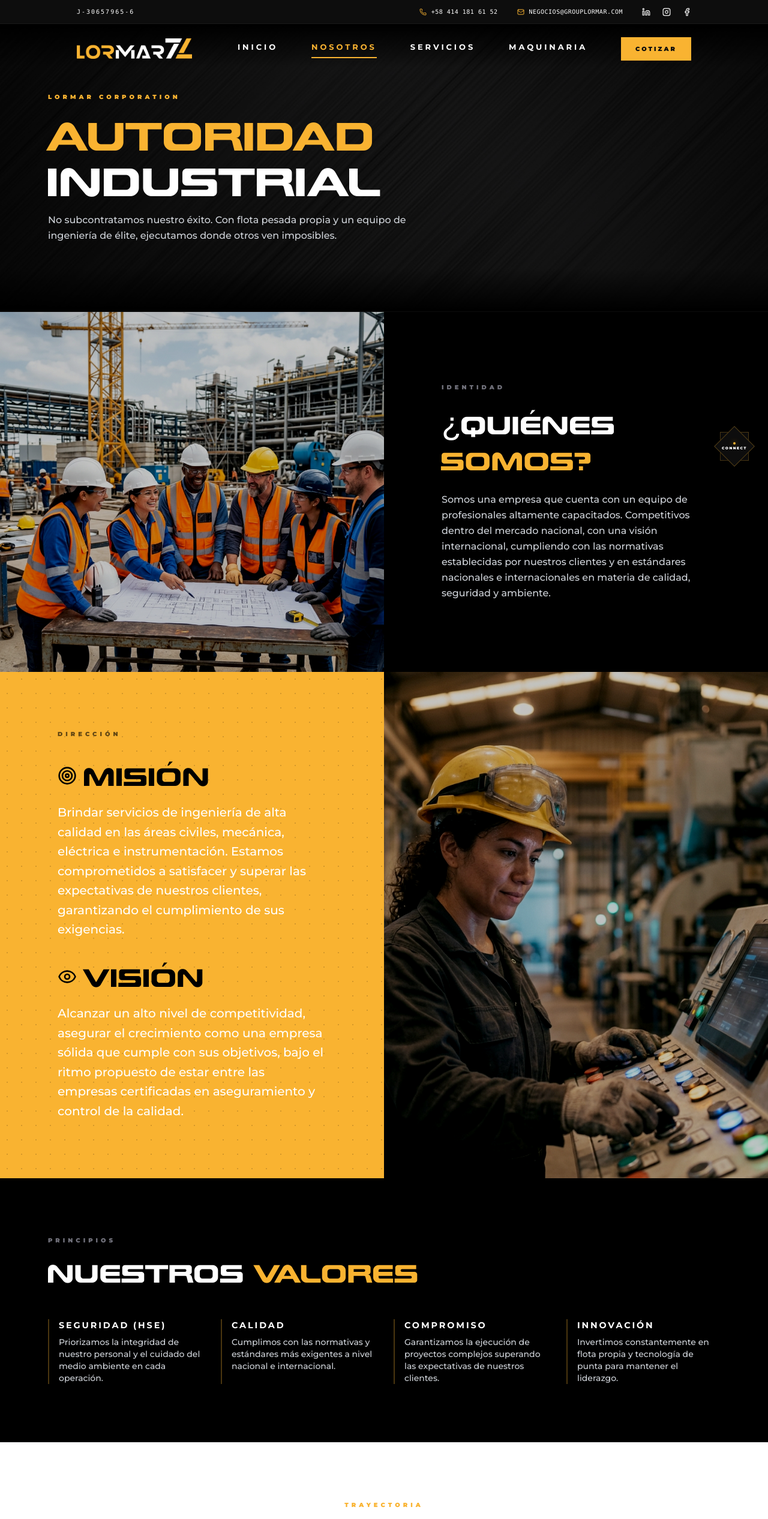
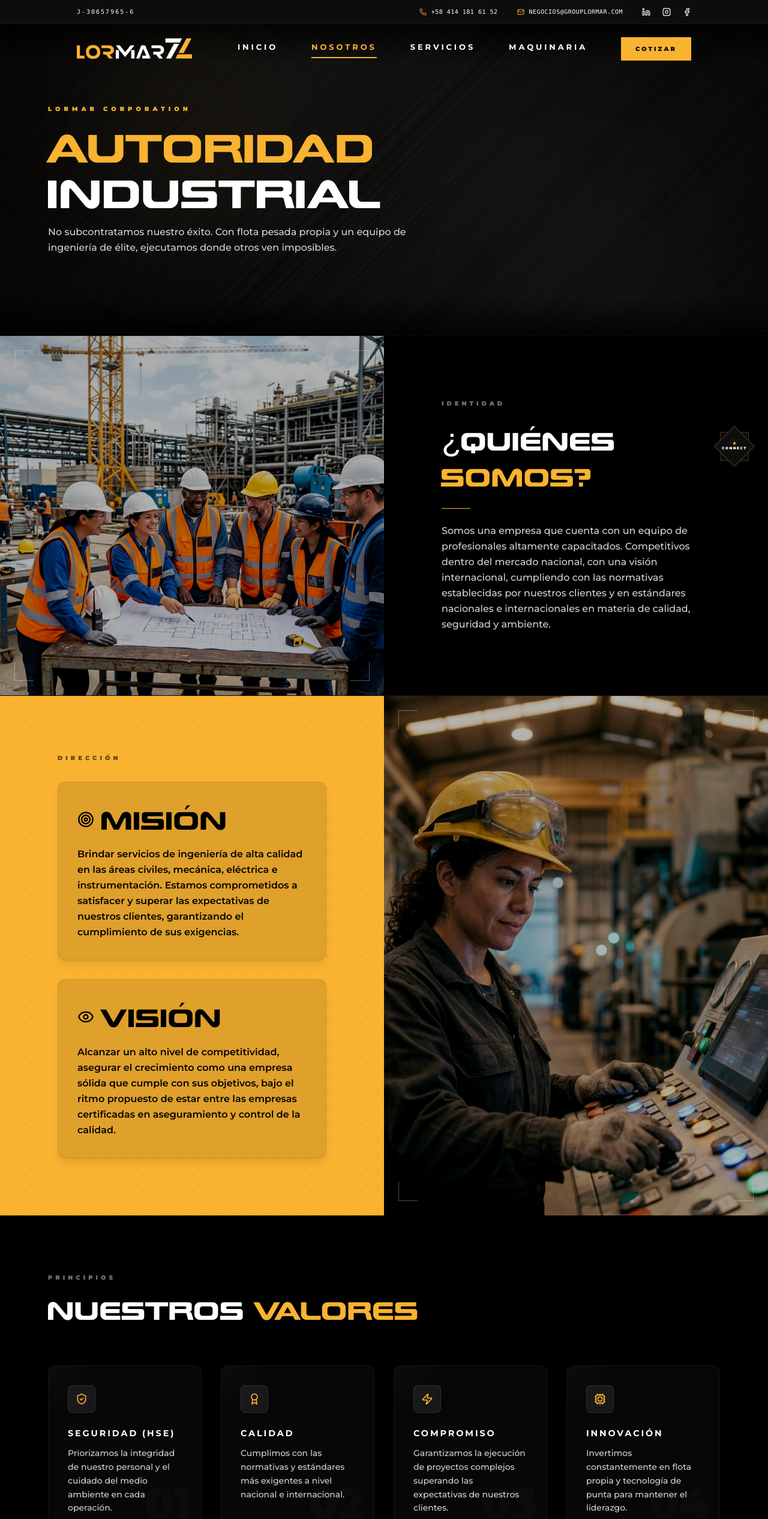
Before and after one commit to alfredv88/grouplormar, a Next.js app: page /nosotros in a window 1280 px wide. Shown: the top 2532 px of the page at 60% size. Built offline with nearby package versions, Linux system fonts and the light colour scheme.

Commit message:
style: elevate entire Nosotros page styling with premium industrial UI details

```diff
--- a/src/app/nosotros/page.tsx
+++ b/src/app/nosotros/page.tsx
@@ -1,23 +1,64 @@
 'use client';
 
 import Image from 'next/image';
-import { Target, Eye } from 'lucide-react';
+import { motion } from 'framer-motion';
+import { Target, Eye, ShieldCheck, Award, Zap, Cpu } from 'lucide-react';
 import ComplianceHSE from '@/components/nosotros/ComplianceHSE';
 import TimelineSection from '@/components/nosotros/TimelineSection';
 
-export default function NosotrosPage() {
 const values = [
-    { name: "SEGURIDAD (HSE)", desc: "Priorizamos la integridad de nuestro personal y el cuidado del medio ambiente en cada operación." },
-    { name: "CALIDAD", desc: "Cumplimos con las normativas y estándares más exigentes a nivel nacional e internacional." },
-    { name: "COMPROMISO", desc: "Garantizamos la ejecución de proyectos complejos superando las expectativas de nuestros clientes." },
-    { name: "INNOVACIÓN", desc: "Invertimos constantemente en flota propia y tecnología de punta para mantener el liderazgo." }
+  {
+    name: "SEGURIDAD (HSE)",
+    desc: "Priorizamos la integridad de nuestro personal y el cuidado del medio ambiente en cada operación.",
+    num: "01",
+    icon: ShieldCheck
+  },
+  {
+    name: "CALIDAD",
+    desc: "Cumplimos con las normativas y estándares más exigentes a nivel nacional e internacional.",
+    num: "02",
+    icon: Award
+  },
+  {
+    name: "COMPROMISO",
+    desc: "Garantizamos la ejecución de proyectos complejos superando las expectativas de nuestros clientes.",
+    num: "03",
+    icon: Zap
+  },
+  {
+    name: "INNOVACIÓN",
+    desc: "Invertimos constantemente en flota propia y tecnología de punta para mantener el liderazgo.",
+    num: "04",
+    icon: Cpu
+  }
 ];
 
+function TechnicalDivider() {
+  return (
+    <div className="relative w-full flex items-center justify-center py-8 bg-black">
+      <div className="absolute left-0 right-0 h-[1px] bg-gradient-to-r from-transparent via-white/10 to-transparent" />
+      <div className="absolute left-1/2 -translate-x-1/2 w-64 h-[1px] bg-gradient-to-r from-transparent via-[#F9B331]/30 to-transparent" />
+      {/* Central technical HUD diamond */}
+      <div className="relative z-10 w-2.5 h-2.5 rotate-45 border border-[#F9B331] bg-black flex items-center justify-center shadow-[0_0_10px_rgba(249,179,49,0.3)]">
+        <div className="w-0.5 h-0.5 bg-[#F9B331]" />
+      </div>
+    </div>
+  );
+}
+
+export default function NosotrosPage() {
   return (
     <main className="bg-black text-white min-h-screen">
-      {/* Hero de Entrada */}
-      <section className="h-[60vh] flex flex-col justify-center relative bg-black border-b border-white/5">
-        <div className="absolute inset-0 z-0 opacity-40">
+
+      {/* Hero de Entrada Cinematográfico */}
+      <section className="h-[65vh] flex flex-col justify-center relative bg-black border-b border-white/5 overflow-hidden">
+        {/* Parallax Background Texture with smooth continuous slow pulse */}
+        <motion.div
+          initial={{ scale: 1.05, opacity: 0.3 }}
+          animate={{ scale: 1.08, opacity: 0.4 }}
+          transition={{ repeat: Infinity, repeatType: 'reverse', duration: 12, ease: 'easeInOut' }}
+          className="absolute inset-0 z-0"
+        >
           <div
             className="w-full h-full"
             style={{
@@ -28,105 +69,231 @@ export default function NosotrosPage() {
               WebkitMaskImage: 'linear-gradient(to bottom, transparent, black 15%, black 85%, transparent)'
             }}
           />
-        </div>
+        </motion.div>
+
+        {/* Ambient mesh glow gradients */}
+        <div className="absolute top-1/3 left-1/4 -translate-x-1/2 -translate-y-1/2 w-[350px] h-[350px] rounded-full bg-[#F9B331]/5 blur-[120px] pointer-events-none" />
+        <div className="absolute bottom-1/4 right-1/4 translate-x-1/2 translate-y-1/2 w-[400px] h-[400px] rounded-full bg-[#F9B331]/3 blur-[140px] pointer-events-none" />
+
         <div className="relative z-10 w-full max-w-[1400px] mx-auto px-6 md:px-12 lg:px-20">
-          <span className="font-montserrat text-7l-gold text-[10px] font-black tracking-[0.5em] uppercase mb-4 block">
+          <motion.div
+            initial="hidden"
+            whileInView="visible"
+            viewport={{ once: true }}
+            variants={{
+              visible: { transition: { staggerChildren: 0.15 } }
+            }}
+            className="space-y-4"
+          >
+            <motion.span
+              variants={{
+                hidden: { opacity: 0, y: 15 },
+                visible: { opacity: 1, y: 0, transition: { type: 'spring', stiffness: 100 } }
+              }}
+              className="font-montserrat text-7l-gold text-[10px] font-black tracking-[0.6em] uppercase block"
+              style={{ color: '#F9B331' }}
+            >
               LORMAR CORPORATION
-          </span>
-          <h1 className="text-5xl md:text-7xl font-future text-white uppercase tracking-normal mb-4 leading-none">
-            <span className="text-7l-gold">AUTORIDAD</span> <br />INDUSTRIAL
-          </h1>
-          <p className="text-zinc-400 text-sm md:text-base font-montserrat font-medium max-w-2xl leading-relaxed">
+            </motion.span>
+
+            <motion.h1
+              variants={{
+                hidden: { opacity: 0, y: 30 },
+                visible: { opacity: 1, y: 0, transition: { type: 'spring', stiffness: 80, damping: 15 } }
+              }}
+              className="text-5xl md:text-7xl font-future text-white uppercase tracking-normal leading-none"
+            >
+              <span className="text-7l-gold" style={{ color: '#F9B331' }}>AUTORIDAD</span> <br />INDUSTRIAL
+            </motion.h1>
+
+            <motion.p
+              variants={{
+                hidden: { opacity: 0, y: 20 },
+                visible: { opacity: 1, y: 0, transition: { duration: 0.6 } }
+              }}
+              className="text-zinc-400 text-sm md:text-base font-montserrat font-medium max-w-2xl leading-relaxed"
+            >
               No subcontratamos nuestro éxito. Con flota pesada propia y un equipo de ingeniería de élite, ejecutamos donde otros ven imposibles.
-          </p>
+            </motion.p>
+          </motion.div>
         </div>
       </section>
 
       {/* SECCIÓN 01: QUIÉNES SOMOS (Imagen Izquierda | Texto Derecha - Dark) */}
-      <section className="relative w-full overflow-hidden flex flex-col lg:flex-row min-h-[600px]">
-        <div className="relative w-full lg:w-1/2 h-[350px] lg:h-auto overflow-hidden">
+      <section className="relative w-full overflow-hidden flex flex-col lg:flex-row min-h-[600px] border-b border-white/5 bg-black">
+        {/* Left Image Column with Reveal & CAD overlays */}
+        <div className="relative w-full lg:w-1/2 h-[400px] lg:h-auto overflow-hidden group">
+          {/* Technical CAD target overlay */}
+          <div className="absolute top-6 left-6 w-8 h-8 border-t border-l border-white/30 z-10 pointer-events-none" />
+          <div className="absolute top-6 right-6 w-8 h-8 border-t border-r border-white/30 z-10 pointer-events-none" />
+          <div className="absolute bottom-6 left-6 w-8 h-8 border-b border-l border-white/30 z-10 pointer-events-none" />
+          <div className="absolute bottom-6 right-6 w-8 h-8 border-b border-r border-white/30 z-10 pointer-events-none" />
+          <div className="absolute top-6 left-6 text-[8px] font-mono text-white/40 z-10 tracking-widest pointer-events-none">
+            SYS.7L // SCALE.1-100
+          </div>
+
+          <motion.div
+            initial={{ scale: 1.05 }}
+            whileInView={{ scale: 1 }}
+            viewport={{ once: true }}
+            transition={{ duration: 1.5, ease: 'easeOut' }}
+            className="relative w-full h-full"
+          >
             <Image
               src="/images/equipo_lormar_accion_industrial.png"
               alt="Equipo Lormar"
               fill
-            className="object-cover brightness-75 contrast-110"
+              className="object-cover brightness-[0.7] contrast-[1.05] group-hover:scale-105 transition-transform duration-[2.5s] ease-out"
             />
+          </motion.div>
         </div>
+
+        {/* Right Content Column */}
         <div className="relative w-full lg:w-1/2 bg-black flex flex-col justify-center p-12 md:p-20 lg:p-24 space-y-6">
           <span className="font-montserrat text-zinc-500 text-[10px] font-black tracking-[0.5em] uppercase">
             Identidad
           </span>
-          <h2 className="text-5xl md:text-6xl font-future text-white leading-none uppercase">
+          <h2 className="text-4xl md:text-5xl font-future text-white leading-none uppercase">
             ¿QUIÉNES <br />
-            <span className="text-7l-gold">SOMOS?</span>
+            <span className="text-7l-gold" style={{ color: '#F9B331' }}>SOMOS?</span>
           </h2>
-          <p className="text-zinc-400 text-sm md:text-base font-medium max-w-lg leading-relaxed">
+          <div className="w-12 h-[1px] bg-7l-gold" style={{ backgroundColor: '#F9B331' }} />
+          <p className="text-zinc-400 text-sm md:text-base font-medium max-w-lg leading-relaxed font-montserrat">
             Somos una empresa que cuenta con un equipo de profesionales altamente capacitados. Competitivos dentro del mercado nacional, con una visión internacional, cumpliendo con las normativas establecidas por nuestros clientes y en estándares nacionales e internacionales en materia de calidad, seguridad y ambiente.
           </p>
         </div>
       </section>
 
       {/* SECCIÓN 02: MISIÓN Y VISIÓN (Texto Izquierda - Oro | Imagen Derecha) */}
-      <section className="relative w-full overflow-hidden flex flex-col lg:flex-row-reverse min-h-[600px]">
-        <div className="relative w-full lg:w-1/2 h-[350px] lg:h-auto overflow-hidden">
+      <section className="relative w-full overflow-hidden flex flex-col lg:flex-row-reverse min-h-[620px] bg-black">
+        {/* Right Image Column with overlays */}
+        <div className="relative w-full lg:w-1/2 h-[400px] lg:h-auto overflow-hidden group">
+          <div className="absolute top-6 left-6 w-8 h-8 border-t border-l border-white/30 z-10 pointer-events-none" />
+          <div className="absolute top-6 right-6 w-8 h-8 border-t border-r border-white/30 z-10 pointer-events-none" />
+          <div className="absolute bottom-6 left-6 w-8 h-8 border-b border-l border-white/30 z-10 pointer-events-none" />
+          <div className="absolute bottom-6 right-6 w-8 h-8 border-b border-r border-white/30 z-10 pointer-events-none" />
+
+          <motion.div
+            initial={{ scale: 1.05 }}
+            whileInView={{ scale: 1 }}
+            viewport={{ once: true }}
+            transition={{ duration: 1.5, ease: 'easeOut' }}
+            className="relative w-full h-full"
+          >
             <Image
               src="/images/operador_lormar_precision_maestria.png"
               alt="Misión y Visión"
               fill
-            className="object-cover brightness-75 contrast-110"
+              className="object-cover brightness-[0.7] contrast-[1.05] group-hover:scale-105 transition-transform duration-[2.5s] ease-out"
             />
+          </motion.div>
         </div>
-        <div className="relative w-full lg:w-1/2 bg-7l-gold flex flex-col justify-center p-12 md:p-20 lg:p-24 space-y-8"
+
+        {/* Left Content Column in Gold with Tech Grid */}
+        <div
+          className="relative w-full lg:w-1/2 flex flex-col justify-center p-12 md:p-20 lg:p-24 space-y-8"
           style={{
-               backgroundImage: "radial-gradient(rgba(0,0,0,0.15) 1px, transparent 0)",
-               backgroundSize: "24px 24px"
-             }}>
+            backgroundColor: '#F9B331',
+            backgroundImage: "radial-gradient(rgba(0,0,0,0.12) 1.5px, transparent 0)",
+            backgroundSize: "28px 28px"
+          }}
+        >
           <span className="font-montserrat text-black/60 text-[10px] font-black tracking-[0.5em] uppercase">
             Dirección
           </span>
 
-          <div className="space-y-4">
-            <h2 className="text-4xl font-future !text-black leading-none uppercase flex items-center gap-3">
-              <Target size={32} className="!text-black" /> MISIÓN
+          {/* Misión Box inside glassmorphism container */}
+          <motion.div
+            whileHover={{ y: -4 }}
+            transition={{ duration: 0.3 }}
+            className="bg-black/10 backdrop-blur-sm border border-black/5 p-6 md:p-8 rounded-xl shadow-lg space-y-4"
+          >
+            <h2 className="text-3xl font-future !text-black leading-none uppercase flex items-center gap-3">
+              <Target size={28} className="!text-black" /> MISIÓN
             </h2>
-            <p className="text-lg md:text-xl font-montserrat !text-white leading-relaxed font-medium max-w-lg">
+            <p className="text-sm md:text-base font-montserrat !text-black leading-relaxed font-semibold">
               Brindar servicios de ingeniería de alta calidad en las áreas civiles, mecánica, eléctrica e instrumentación. Estamos comprometidos a satisfacer y superar las expectativas de nuestros clientes, garantizando el cumplimiento de sus exigencias.
             </p>
+          </motion.div>
+
+          {/* Visión Box inside glassmorphism container */}
+          <motion.div
+            whileHover={{ y: -4 }}
+            transition={{ duration: 0.3 }}
+            className="bg-black/10 backdrop-blur-sm border border-black/5 p-6 md:p-8 rounded-xl shadow-lg space-y-4"
+          >
+            <h2 className="text-3xl font-future !text-black leading-none uppercase flex items-center gap-3">
+              <Eye size={28} className="!text-black" /> VISIÓN
+            </h2>
+            <p className="text-sm md:text-base font-montserrat !text-black leading-relaxed font-semibold">
+              Alcanzar un alto nivel de competitividad, asegurar el crecimiento como una empresa sólida que cumple con sus objetivos, bajo el ritmo propuesto de estar entre las empresas certificadas en aseguramiento y control de la calidad.
+            </p>
+          </motion.div>
+        </div>
+      </section>
+
+      {/* SECCIÓN 03: VALORES (Tarjetas de Mando Alta Tecnología) */}
+      <section className="py-24 bg-black relative overflow-hidden">
+        {/* Subtle mesh background grid overlay */}
+        <div className="absolute inset-0 bg-[linear-gradient(rgba(255,255,255,0.01)_1px,transparent_1px),linear-gradient(90deg,rgba(255,255,255,0.01)_1px,transparent_1px)] bg-[size:40px_40px] [mask-image:radial-gradient(ellipse_60%_50%_at_50%_50%,#000_70%,transparent_100%)]" />
+
+        <div className="relative z-10 max-w-[1400px] mx-auto px-6 md:px-12 lg:px-20">
+          <span className="font-montserrat text-zinc-500 text-[10px] font-black tracking-[0.5em] uppercase mb-4 block">
+            Principios
+          </span>
+
+          <h2 className="text-4xl md:text-5xl font-future text-white mb-16 uppercase">
+            NUESTROS <span className="text-7l-gold" style={{ color: '#F9B331' }}>VALORES</span>
+          </h2>
+
+          <div className="grid grid-cols-1 md:grid-cols-2 lg:grid-cols-4 gap-8">
+            {values.map((v, i) => {
+              const IconComponent = v.icon;
+              return (
+                <motion.div
+                  key={i}
+                  whileHover={{ y: -8, borderColor: 'rgba(249,179,49,0.4)' }}
+                  className="relative bg-zinc-950/80 border border-white/5 p-8 rounded-xl transition-all duration-300 group overflow-hidden"
+                >
+                  {/* Glowing gold inner aura on hover */}
+                  <div className="absolute -top-12 -left-12 w-24 h-24 bg-[#F9B331]/5 blur-2xl rounded-full group-hover:bg-[#F9B331]/10 transition-colors pointer-events-none" />
+
+                  {/* Giant Gold Watermark Number */}
+                  <div
+                    className="absolute right-4 bottom-4 font-montserrat text-7xl font-black text-white/[0.02] select-none group-hover:text-white/[0.04] transition-colors pointer-events-none"
+                  >
+                    {v.num}
                   </div>
 
-          <div className="space-y-4">
-            <h2 className="text-4xl font-future !text-black leading-none uppercase flex items-center gap-3">
-              <Eye size={32} className="!text-black" /> VISIÓN
-            </h2>
-            <p className="text-lg md:text-xl font-montserrat !text-white leading-relaxed font-medium max-w-lg">
-              Alcanzar un alto nivel de competitividad, asegurar el crecimiento como una empresa sólida que cumple con sus objetivos, bajo el ritmo propuesto de estar entre las empresas certificadas en aseguramiento y control de la calidad.
+                  {/* Header/Icon */}
+                  <div className="flex items-center gap-4 mb-6">
+                    <div className="p-3 bg-zinc-900 border border-white/10 rounded-lg group-hover:border-[#F9B331]/30 transition-colors">
+                      <IconComponent size={20} className="text-7l-gold" style={{ color: '#F9B331' }} />
+                    </div>
+                  </div>
+
+                  {/* Text Details */}
+                  <h4 className="font-future text-base text-white uppercase mb-3 tracking-wide">
+                    {v.name}
+                  </h4>
+                  <p className="text-zinc-400 text-xs md:text-sm font-medium leading-relaxed font-montserrat">
+                    {v.desc}
                   </p>
+                </motion.div>
+              );
+            })}
           </div>
         </div>
       </section>
 
-      {/* SECCIÓN 03: VALORES */}
-      <section className="py-24 bg-black border-b border-white/5">
-        <div className="max-w-[1400px] mx-auto px-6 md:px-12 lg:px-20">
-          <span className="font-montserrat text-zinc-500 text-[10px] font-black tracking-[0.5em] uppercase mb-4 block">
-            Principios
-          </span>
-          <h2 className="text-4xl md:text-5xl font-future text-white mb-12 uppercase">
-            NUESTROS <span className="text-7l-gold">VALORES</span>
-          </h2>
-          <div className="grid grid-cols-1 md:grid-cols-2 lg:grid-cols-4 gap-8">
-            {values.map((v, i) => (
-              <div key={i} className="border-l-2 border-7l-gold/30 pl-4 hover:border-7l-gold transition-colors">
-                <h4 className="font-future text-lg text-white uppercase mb-2">{v.name}</h4>
-                <p className="text-zinc-400 text-sm font-medium">{v.desc}</p>
-              </div>
-            ))}
-          </div>
-        </div>
-      </section>
+      {/* TECHNICAL SEPARATOR */}
+      <TechnicalDivider />
 
       {/* SECCIÓN 04: TIMELINE INTERACTIVO */}
       <TimelineSection />
+
+      {/* TECHNICAL SEPARATOR */}
+      <TechnicalDivider />
 
       {/* SECCIÓN 05: COMPLIANCE & HSE */}
       <ComplianceHSE />
```
Lines whose indentation alone changed are shown as unchanged.
